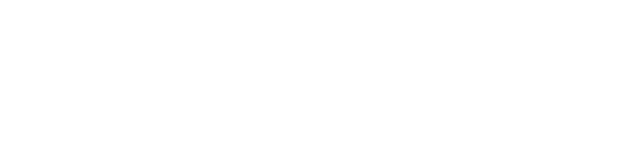
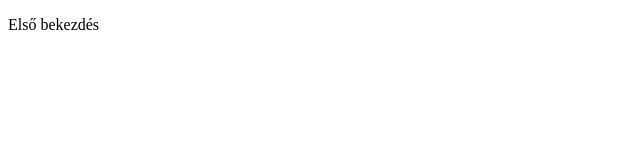
Before and after one commit to monoriferenc/html_css_bootstrap, a plain HTML site: page index.html in a window 1280 px wide. Shown: the whole page, without its empty margins (0-640 px from the left). Drawn offline with Linux system fonts and the light colour scheme.

Commit message:
Első bekezdés

```diff
--- a/index.html
+++ b/index.html
@@ -7,6 +7,6 @@
     <title>HTML/CSS Bootstrap - Gyakorlás</title>
 </head>
 <body>
-
+    <p>Első bekezdés</p>
 </body>
 </html>
```
